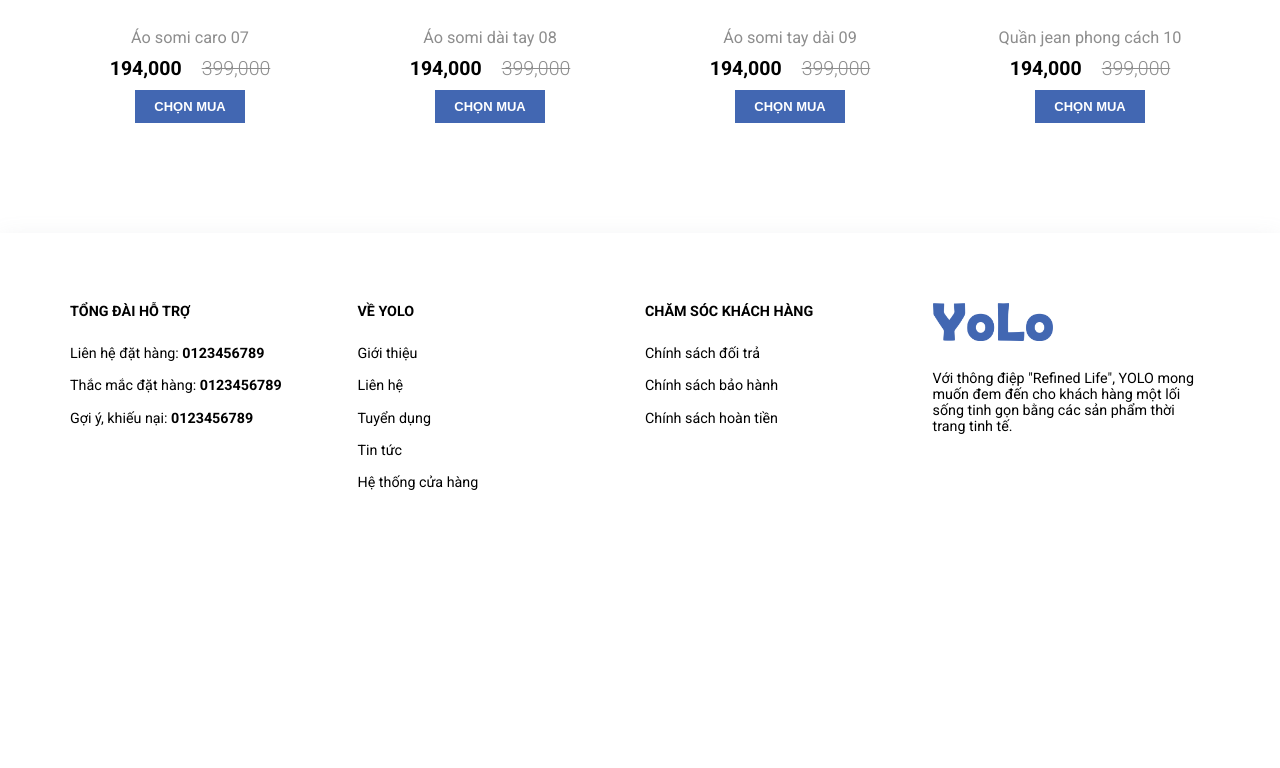
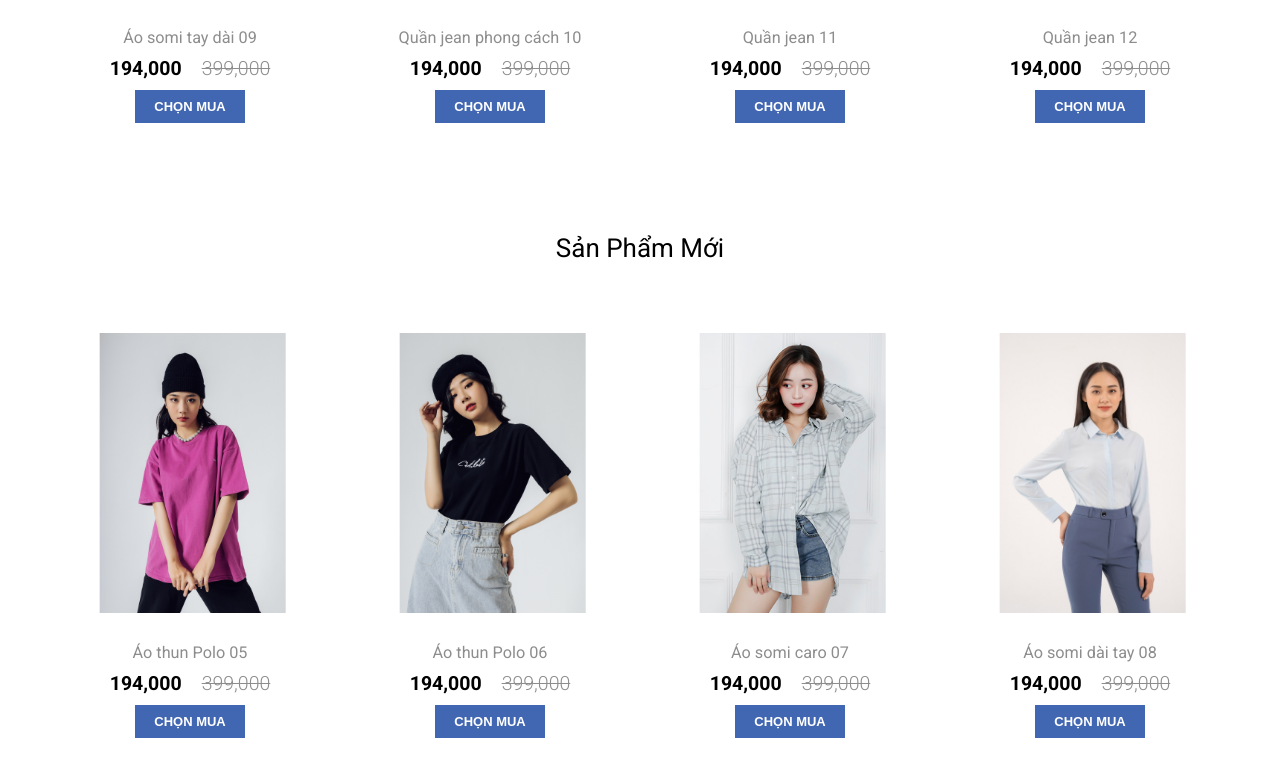
Before and after one commit to TruongDayx2/yolo-ecommerce-ui, a React (Create React App) app: page / in a window 1280 px wide. Shown: the part 1412-2180 px from the top of the page. Before the commit the page ends 1988 px from the top, so only its background shows below. Built offline with nearby package versions, Linux system fonts and the light colour scheme.

Commit message:
another Section: new/popular product, banner

```diff
--- a/src/pages/Home.jsx
+++ b/src/pages/Home.jsx
@@ -11,6 +11,8 @@ import ProductCard from "../components/ProductCard";
 import heroSliderData from "../assets/fake-data/hero-slider";
 import policy from "../assets/fake-data/policy";
 import productData from "../assets/fake-data/products";
+
+import banner from "../assets/images/banner.png"
 
 const Home = () => {
     return (
@@ -76,6 +78,74 @@ const Home = () => {
             </Section>
             {/* End Best Selling Section  */}
 
+            {/* New product section  */}
+            <Section>
+                <SectionTitle>
+                    Sản phẩm mới
+                </SectionTitle>
+                <SectionBody>
+                    <Grid
+                        col={4}
+                        mdCol={2}
+                        smCol={1}
+                        gap={20}
+                    >
+                        {
+                            productData.getProducts(8).map((item,index)=>(
+                                <ProductCard
+                                    key={index}
+                                    img01={item.image01}
+                                    img02={item.image02}
+                                    title={item.title}
+                                    price={item.price}
+                                    slug={item.slug}
+                                />
+                            ))
+                        }
+                    </Grid>
+                </SectionBody>
+            </Section>
+            {/*End new product section */}
+
+            {/* banner */}
+            <Section>
+                <SectionBody>
+                    <Link to="./catalog">
+                        <img src={banner} alt="" />
+                    </Link>
+                </SectionBody>
+            </Section>
+            {/* End banner  */}
+
+            {/* Popular product section  */}
+            <Section>
+                <SectionTitle>
+                    phổ biến
+                </SectionTitle>
+                <SectionBody>
+                    <Grid
+                        col={4}
+                        mdCol={2}
+                        smCol={1}
+                        gap={20}
+                    >
+                        {
+                            productData.getProducts(12).map((item,index)=>(
+                                <ProductCard
+                                    key={index}
+                                    img01={item.image01}
+                                    img02={item.image02}
+                                    title={item.title}
+                                    price={item.price}
+                                    slug={item.slug}
+                                />
+                            ))
+                        }
+                    </Grid>
+                </SectionBody>
+            </Section>
+            {/*End popular product section */}
+
         </Helmet>
     );
 };
--- a/src/sass/_base.scss
+++ b/src/sass/_base.scss
@@ -28,6 +28,10 @@ ul{
 a{
     text-decoration: none;
     color: unset;
+}
+
+img{
+    max-width: 100%;
 }
 
 a:hover{
```
